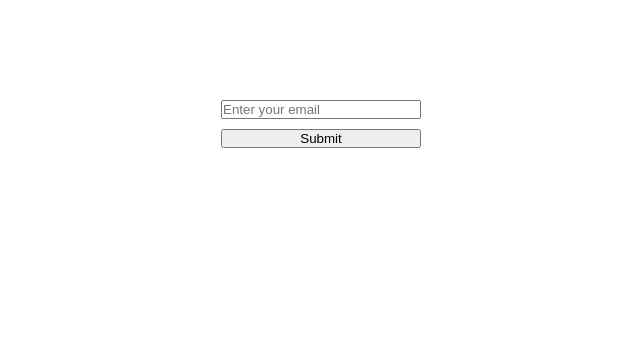
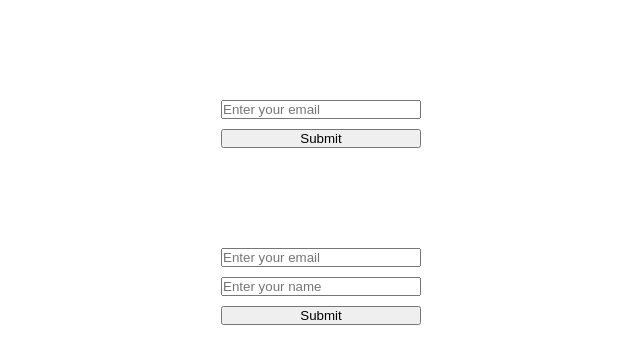
Before and after one commit to vishal092002/nodejs_project, a Next.js app in the folder project/: page / in a window 1280 px wide. Shown: the top 364 px of the page, without its empty margins (319-959 px from the left). Built offline with nearby package versions, Linux system fonts and the light colour scheme.

Commit message:
quick and bad

```diff
--- a/project/src/app/action.js
+++ b/project/src/app/action.js
@@ -72,3 +72,27 @@ if(data.status===200){
 previousState.data=await data.json();
 return previousState;
 }
+
+export async function signupAction(previousState, FormData){
+    let email = FormData.get("email");
+    let name = FormData.get("name");
+    let baseURL = FormData.get("BASE_URL");
+    console.log(email);
+    //get the user from the database
+    let data = await fetch(baseURL+"/api/user",{
+        "method": "POST",
+        "cache": 'no-store',
+        "headers":{
+            "content-type":"application/json",
+        },
+        "body":JSON.stringify({"email":email,"name":name}),
+        });
+    if(data.status===200){
+        console.log(data);
+
+    }else{
+        console.log(data);
+    }
+    previousState.data=await data.json();
+    return previousState;
+}
--- a/project/src/app/page.js
+++ b/project/src/app/page.js
@@ -1,5 +1,5 @@
 import { headers } from "next/headers";
-import { loginAction } from "./action";
+import { loginAction ,signupAction} from "./action";
 import { LoginForm } from "@/components/LoginForm";
 
 export default async function Page() {
@@ -7,7 +7,7 @@ export default async function Page() {
   return (
     <>
 
-<LoginForm loginAction={loginAction} csrfToken={csrfToken} />
+<LoginForm loginAction={loginAction} loginAction2={signupAction}  csrfToken={csrfToken} />
 
     </>
   )
--- a/project/src/app/pets/page.jsx
+++ b/project/src/app/pets/page.jsx
@@ -41,6 +41,7 @@ export default async function Home() {
           ))}
         </pre>
       </>)}
+      <a href="../">Logout</a>
       <Form processForm={processForm} csrfToken={csrfToken}/>{/* pass the processForm function to the Form component b/c we can only get it in a server context for some reason */}
     </main>
   )
--- a/project/src/components/Form.js
+++ b/project/src/components/Form.js
@@ -11,6 +11,7 @@ useEffect(() => {
 try {
   // id = new URL(window.location.href).searchParams.get("id");
   setId(new URL(window.location.href).searchParams.get("id")) //get the id from the url query parameter
+
   console.log(id);
 
 }catch(e){
--- a/project/src/components/LoginForm.js
+++ b/project/src/components/LoginForm.js
@@ -2,9 +2,11 @@
 import { useFormState } from 'react-dom'
 import React, { useEffect, useState } from 'react'
 
-export const LoginForm = ({loginAction,csrfToken}) => {
+export const LoginForm = ({loginAction,loginAction2,csrfToken}) => {
   let result ={}
+  let result2 ={}
   const [state, formAction] = useFormState(loginAction,result);
+  const [state2, formAction2] = useFormState(loginAction2,result2);
   let [origin, setOrigin] = useState('')
   useEffect(() => {
     setOrigin(window.location.origin)
@@ -24,6 +26,17 @@ export const LoginForm = ({loginAction,csrfToken}) => {
       <input type="hidden" name="BASE_URL" value={origin} />
       <button type="submit">Submit</button>
     </form>
+
+    <form action={formAction2}
+    style={{display: 'flex', flexDirection: 'column', width: '200px', margin: 'auto', paddingTop:"100px",gap:"10px"}}
+    >
+   {/* signup */}
+      <input type="text" placeholder="Enter your email" name="email" />
+      <input type="text" placeholder="Enter your name" name="name" />
+      <input type="hidden" name="csrf_token" value={csrfToken} />
+      <input type="hidden" name="BASE_URL" value={origin} />
+      <button type="submit">Submit</button>
+    </form>
     </>
   )
 }
```
